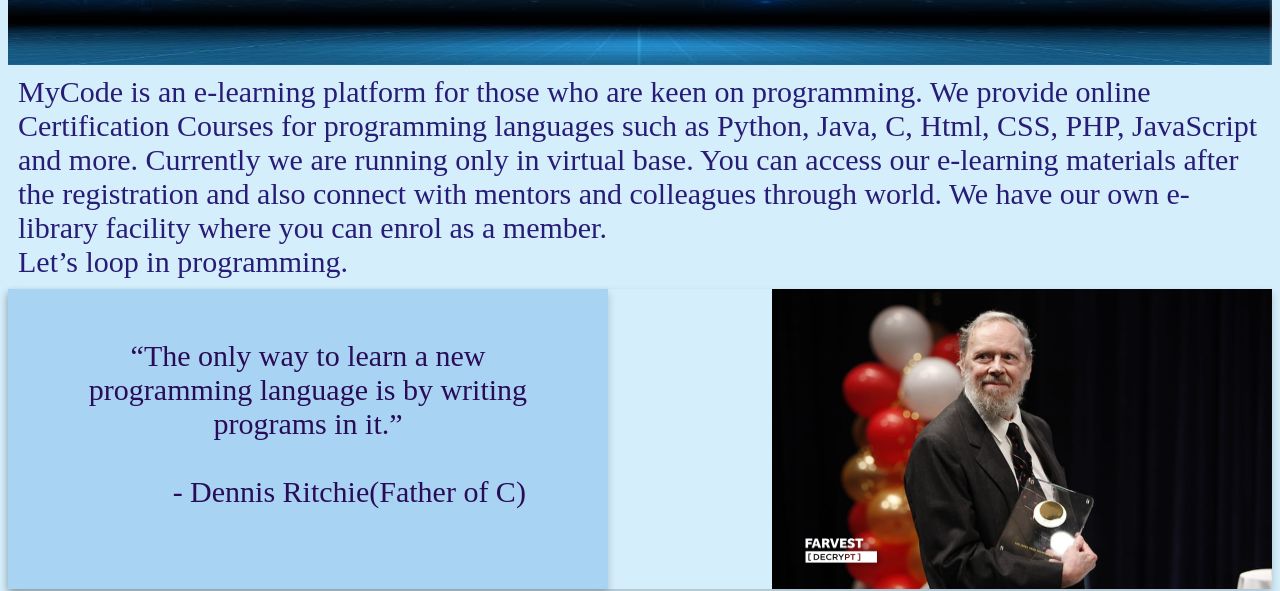
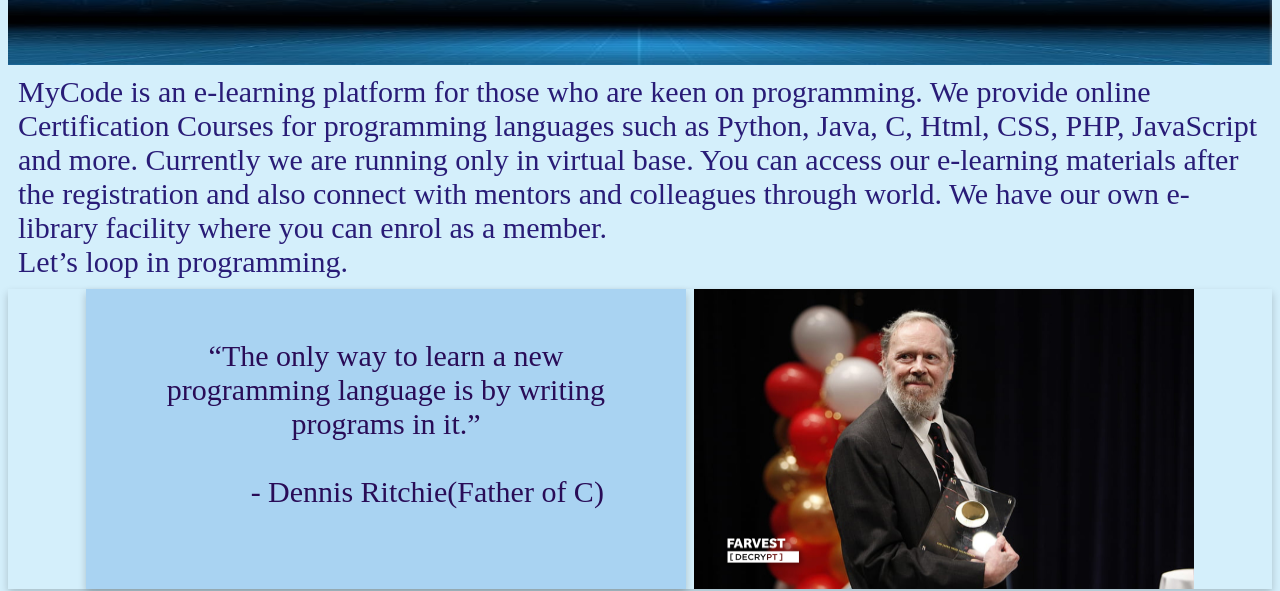
Before and after one commit to Tooucann/MyCode, a plain HTML site: page index.html in a window 1280 px wide. Shown: the part 214-805 px from the top of the page. Drawn offline with Linux system fonts and the light colour scheme.

```diff
--- a/style.css
+++ b/style.css
@@ -64,7 +64,9 @@
     grid-template-columns: 1fr 1fr; /* This creates two columns */
     gap: 5px;
     box-shadow: 0 4px 8px 0 rgba(0, 0, 0, 0.2);
-    justify-content: center                                                                                                            ;
+    justify-content: center;
+    padding-left:140px;
+    padding-right:140px;
   }
   .quote{
     background-color: #A9D3F2;
```
